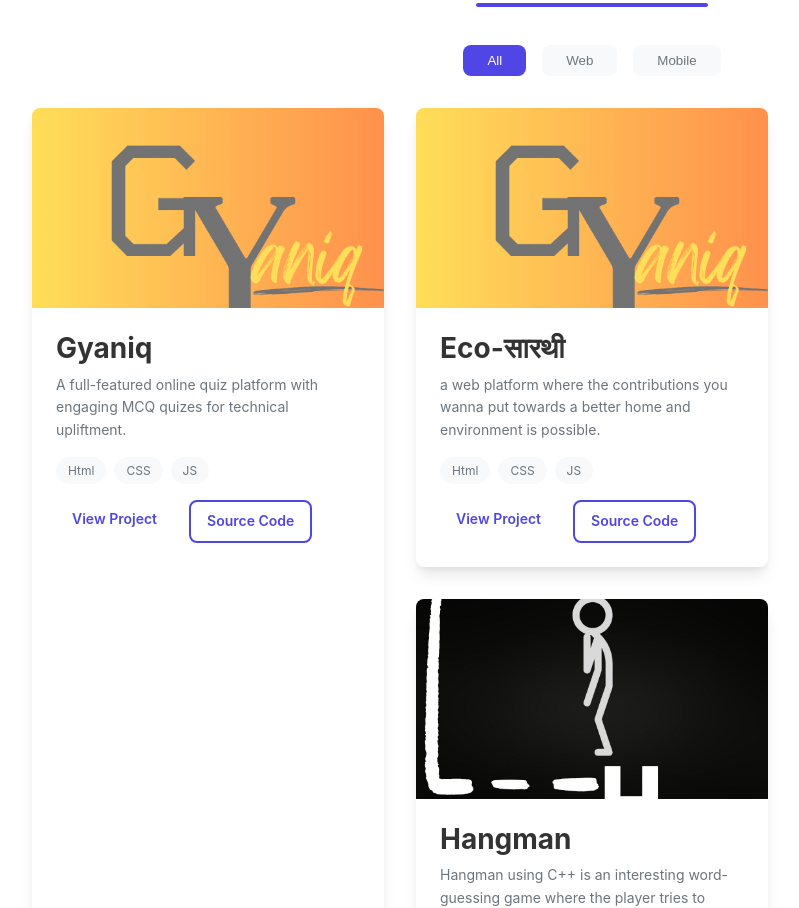
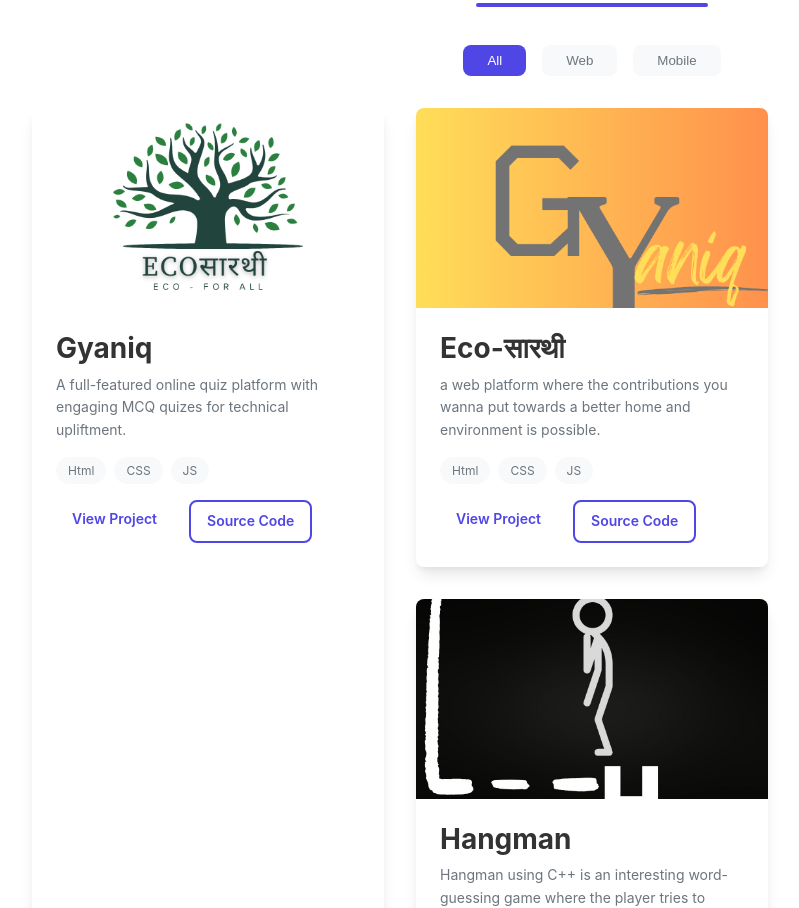
Before and after one commit to bishabadkri/bishnuportfolio, a plain HTML site: page index.html in a window 1280 px wide. Shown: the part 1663-2571 px from the top of the page, without its empty margins (48-847 px from the left). Drawn offline with Linux system fonts and the light colour scheme.

Commit message:
Update index.html

```diff
--- a/index.html
+++ b/index.html
@@ -114,7 +114,7 @@
       <div class="projects-grid">
         <div class="project-card" data-category="web">
           <div class="project-image">
-            <img src="gyaniqho.png" alt="Gyaniq">
+            <img src="ecosaarathilogo.png" alt="Ecosaarathi">
           </div>
           <div class="project-info">
             <h3>Gyaniq</h3>
```
